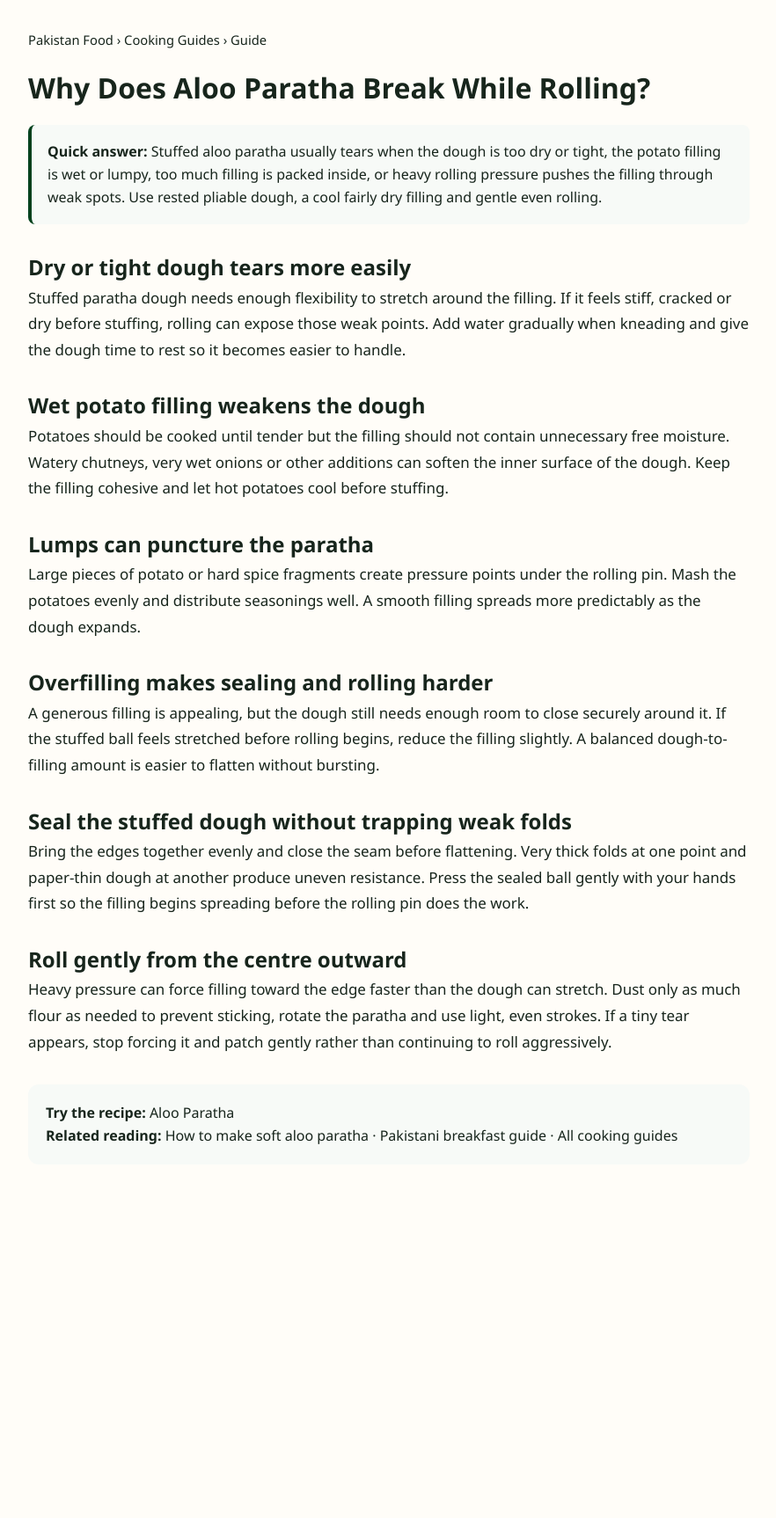
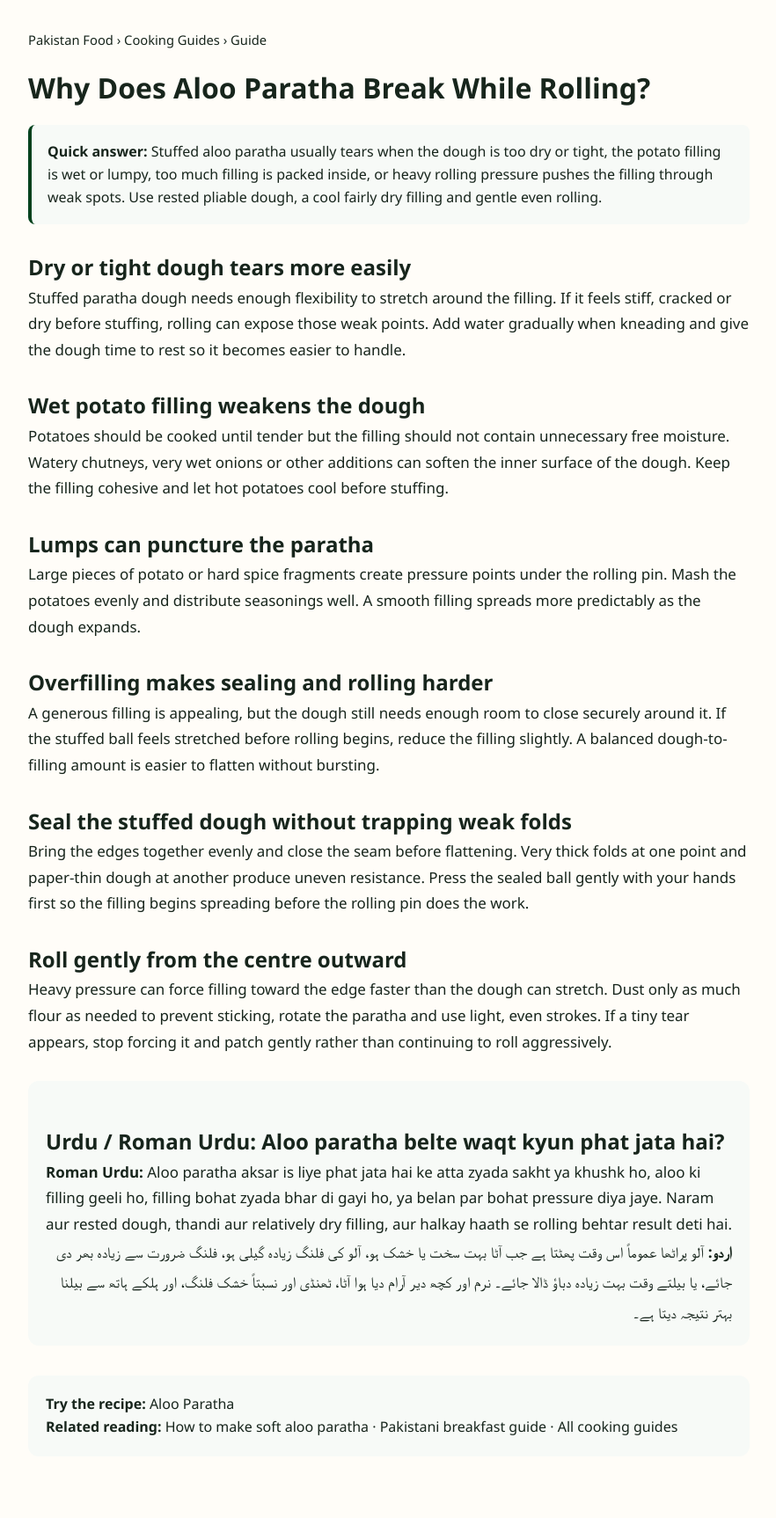
Before and after one commit to manazarali01-hub/pakistan-food, a Jekyll site: the page guides/why-aloo-paratha-breaks-while-rolling.html, which Jekyll copies as it is, in a window 1280 px wide. Shown: the whole page at 88% size, without its empty margins (198-1080 px from the left). Built offline with Jekyll 4.4.1, drawn with Linux system fonts in a browser that asks for light colours; before the commit the page ends 1394 px from its top, so only the background shows below that.

Commit message:
Add Urdu and Roman Urdu search coverage to aloo paratha guide

```diff
--- a/guides/why-aloo-paratha-breaks-while-rolling.html
+++ b/guides/why-aloo-paratha-breaks-while-rolling.html
@@ -1,10 +1,10 @@
 <!DOCTYPE html>
 <html lang="en"><head><meta charset="UTF-8"><meta name="viewport" content="width=device-width,initial-scale=1">
-<title>Why Does Aloo Paratha Break While Rolling? | Pakistan Food</title><meta name="description" content="Aloo paratha tearing or filling coming out while rolling? Learn how dough softness, wet filling, overfilling, sealing and rolling pressure affect stuffed paratha.">
+<title>Why Does Aloo Paratha Break While Rolling? | Pakistan Food</title><meta name="description" content="Aloo paratha tearing or filling coming out while rolling? Learn the causes and fixes, with Urdu and Roman Urdu guidance for stuffed paratha problems.">
 <meta name="robots" content="index,follow,max-image-preview:large"><meta name="theme-color" content="#01411c">
 <link rel="canonical" href="https://pakistanfoodrecipes.top/guides/why-aloo-paratha-breaks-while-rolling.html"><link rel="stylesheet" href="../style.css"><link rel="stylesheet" href="../enhancements.css"><link rel="stylesheet" href="../premium.css">
 <script type="application/ld+json">{"@context":"https://schema.org","@type":"Article","headline":"Why Does Aloo Paratha Break While Rolling?","description":"How dough softness, wet filling, overfilling, sealing and rolling pressure affect stuffed aloo paratha.","mainEntityOfPage":"https://pakistanfoodrecipes.top/guides/why-aloo-paratha-breaks-while-rolling.html","publisher":{"@type":"Organization","name":"Pakistan Food","url":"https://pakistanfoodrecipes.top/"}}</script>
-<style>.guide{max-width:860px;margin:0 auto;padding:34px 20px 70px}.guide h1{line-height:1.15}.quick{padding:18px;border-left:4px solid #01411c;background:#f7faf7;border-radius:8px;margin:24px 0}.guide p{font-size:1.06rem;line-height:1.75}.guide h2{margin-top:30px}.crumbs{font-size:.92rem;margin-bottom:24px}.guide-cta{margin-top:34px;padding:20px;background:#f7faf7;border-radius:12px}</style></head>
+<style>.guide{max-width:860px;margin:0 auto;padding:34px 20px 70px}.guide h1{line-height:1.15}.quick{padding:18px;border-left:4px solid #01411c;background:#f7faf7;border-radius:8px;margin:24px 0}.guide p{font-size:1.06rem;line-height:1.75}.guide h2{margin-top:30px}.crumbs{font-size:.92rem;margin-bottom:24px}.guide-cta{margin-top:34px;padding:20px;background:#f7faf7;border-radius:12px}.urdu-box{margin:30px 0;padding:20px;background:#f7faf7;border-radius:12px}.urdu-box [lang="ur"]{font-size:1.08rem;line-height:2;text-align:right;direction:rtl}</style></head>
 <body><main class="guide"><div class="crumbs"><a href="../">Pakistan Food</a> › <a href="./">Cooking Guides</a> › Guide</div><h1>Why Does Aloo Paratha Break While Rolling?</h1><div class="quick"><strong>Quick answer:</strong> Stuffed aloo paratha usually tears when the dough is too dry or tight, the potato filling is wet or lumpy, too much filling is packed inside, or heavy rolling pressure pushes the filling through weak spots. Use rested pliable dough, a cool fairly dry filling and gentle even rolling.</div>
 <h2>Dry or tight dough tears more easily</h2><p>Stuffed paratha dough needs enough flexibility to stretch around the filling. If it feels stiff, cracked or dry before stuffing, rolling can expose those weak points. Add water gradually when kneading and give the dough time to rest so it becomes easier to handle.</p>
 <h2>Wet potato filling weakens the dough</h2><p>Potatoes should be cooked until tender but the filling should not contain unnecessary free moisture. Watery chutneys, very wet onions or other additions can soften the inner surface of the dough. Keep the filling cohesive and let hot potatoes cool before stuffing.</p>
@@ -12,4 +12,5 @@
 <h2>Overfilling makes sealing and rolling harder</h2><p>A generous filling is appealing, but the dough still needs enough room to close securely around it. If the stuffed ball feels stretched before rolling begins, reduce the filling slightly. A balanced dough-to-filling amount is easier to flatten without bursting.</p>
 <h2>Seal the stuffed dough without trapping weak folds</h2><p>Bring the edges together evenly and close the seam before flattening. Very thick folds at one point and paper-thin dough at another produce uneven resistance. Press the sealed ball gently with your hands first so the filling begins spreading before the rolling pin does the work.</p>
 <h2>Roll gently from the centre outward</h2><p>Heavy pressure can force filling toward the edge faster than the dough can stretch. Dust only as much flour as needed to prevent sticking, rotate the paratha and use light, even strokes. If a tiny tear appears, stop forcing it and patch gently rather than continuing to roll aggressively.</p>
+<section class="urdu-box"><h2>Urdu / Roman Urdu: Aloo paratha belte waqt kyun phat jata hai?</h2><p><strong>Roman Urdu:</strong> Aloo paratha aksar is liye phat jata hai ke atta zyada sakht ya khushk ho, aloo ki filling geeli ho, filling bohat zyada bhar di gayi ho, ya belan par bohat pressure diya jaye. Naram aur rested dough, thandi aur relatively dry filling, aur halkay haath se rolling behtar result deti hai.</p><p lang="ur"><strong>اردو:</strong> آلو پراٹھا عموماً اس وقت پھٹتا ہے جب آٹا بہت سخت یا خشک ہو، آلو کی فلنگ زیادہ گیلی ہو، فلنگ ضرورت سے زیادہ بھر دی جائے، یا بیلتے وقت بہت زیادہ دباؤ ڈالا جائے۔ نرم اور کچھ دیر آرام دیا ہوا آٹا، ٹھنڈی اور نسبتاً خشک فلنگ، اور ہلکے ہاتھ سے بیلنا بہتر نتیجہ دیتا ہے۔</p></section>
 <div class="guide-cta"><strong>Try the recipe:</strong> <a href="../recipes/aloo-paratha.html">Aloo Paratha</a><br><strong>Related reading:</strong> <a href="how-to-make-soft-aloo-paratha.html">How to make soft aloo paratha</a> · <a href="pakistani-breakfast-guide.html">Pakistani breakfast guide</a> · <a href="./">All cooking guides</a></div></main></body></html>
```
